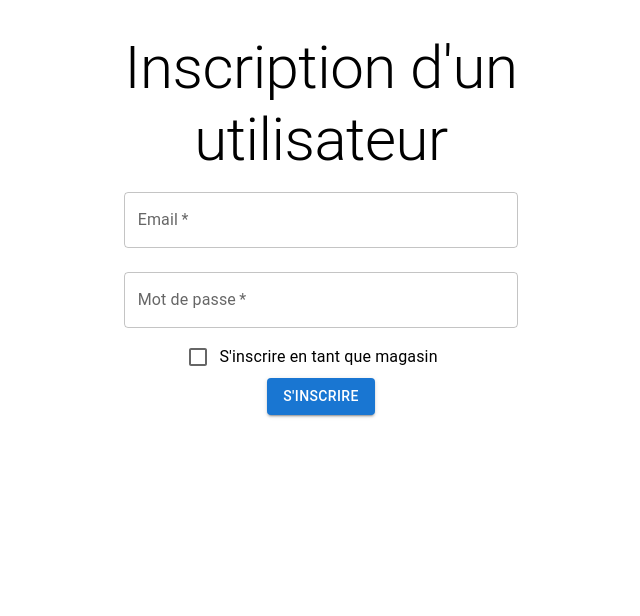
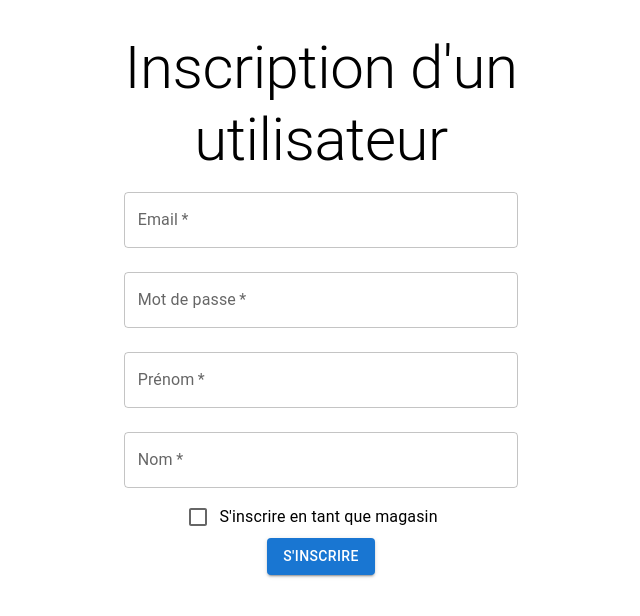
Before and after one commit to JulienVJ/HairPlanet, a React (Vite) app in the folder client/: page / in a window 1280 px wide. Shown: the top 616 px of the page, without its empty margins (319-959 px from the left). Built offline with nearby package versions, Linux system fonts and the light colour scheme.

Commit message:
🚑️ fix form

```diff
--- a/client/src/routes/Register.jsx
+++ b/client/src/routes/Register.jsx
@@ -82,7 +82,7 @@ const Register = () => {
                         required
                         margin="normal"
                     />
-                    {registrationData.isShop && (
+                    {registrationData.isShop === false && (
                         <>
                             <TextField
                                 id="firstName"
@@ -104,6 +104,10 @@ const Register = () => {
                                 required
                                 margin="normal"
                             />
+                        </>
+                    )}
+                    {registrationData.isShop && (
+                        <>
                             <TextField
                                 id="shopName"
                                 name="shopName"
```
